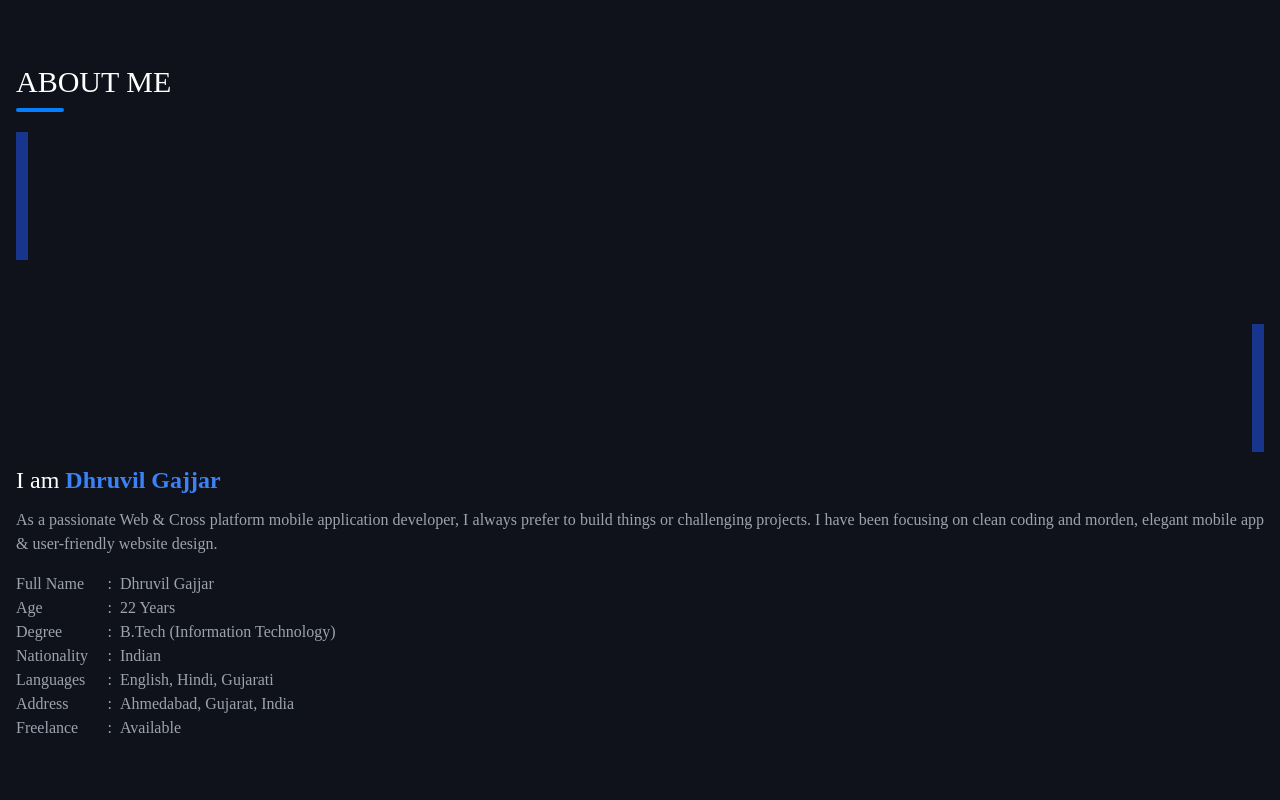
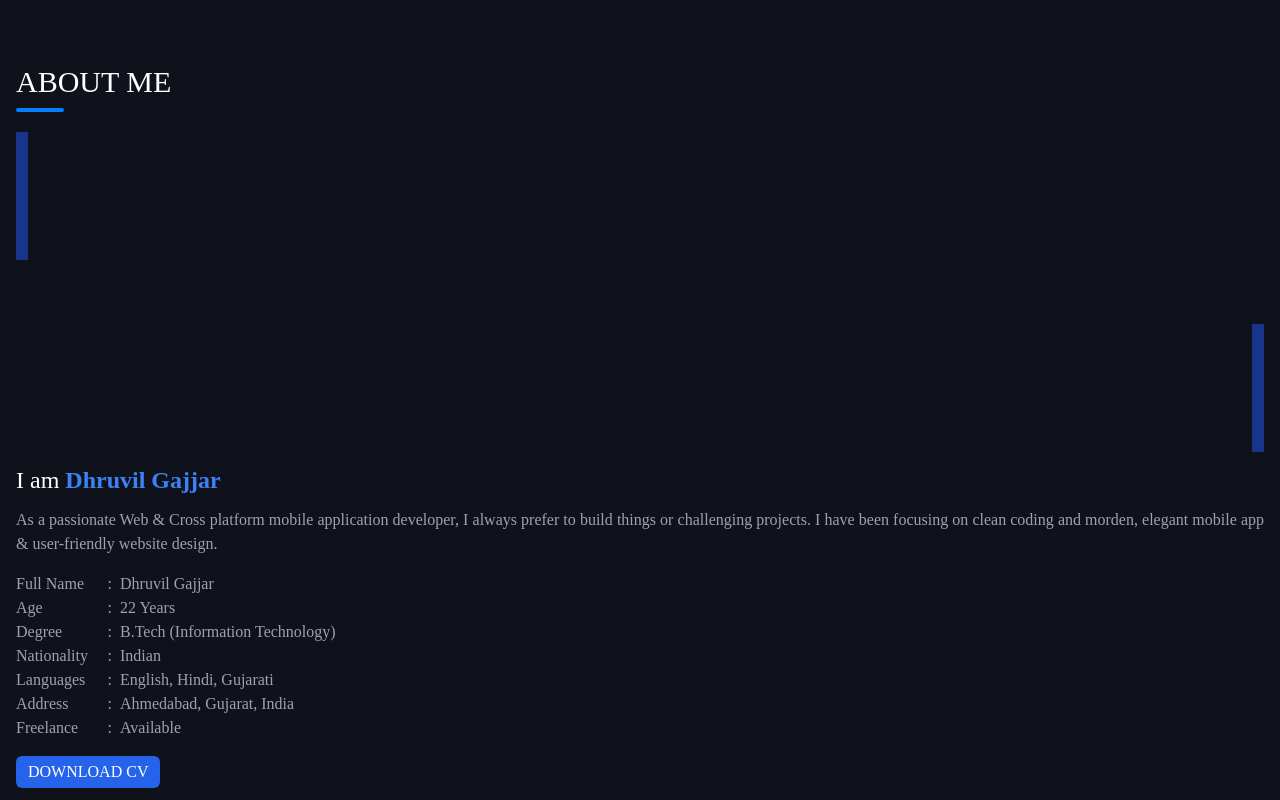
Before and after one commit to lucifer2355/portfolio-2, a Next.js app: page /about in a window 1280 px wide. Built offline with nearby package versions, Linux system fonts and the light colour scheme; what tailwindcss-pseudo-elements would draw is missing.

Commit message:
add download cv button

```diff
--- a/pages/about.jsx
+++ b/pages/about.jsx
@@ -39,6 +39,15 @@ const about = () => {
         </p>
 
         <PersonalInfo />
+
+        <div className='mt-4'>
+          <button
+            className='bg-blue-600 hover:bg-blue-800 focus:outline-none transform active:translate-y-1 rounded-md pt-1 pr-3 pl-3 pb-1 font-extralight'
+            onClick={() => console.log("download cv")}
+          >
+            DOWNLOAD CV
+          </button>
+        </div>
       </div>
     </>
   );
--- a/pages/index.js
+++ b/pages/index.js
@@ -13,7 +13,7 @@ export default function Home() {
         <link rel='icon' href='/favicon.ico' />
       </Head>
 
-      <BackgroundEffect />
+      {/* <BackgroundEffect /> */}
       <main className='relative'>
         <MobileDrawer />
 
```
Also changed, not shown: 1 other file (tests, documents, lock files or other folders).
